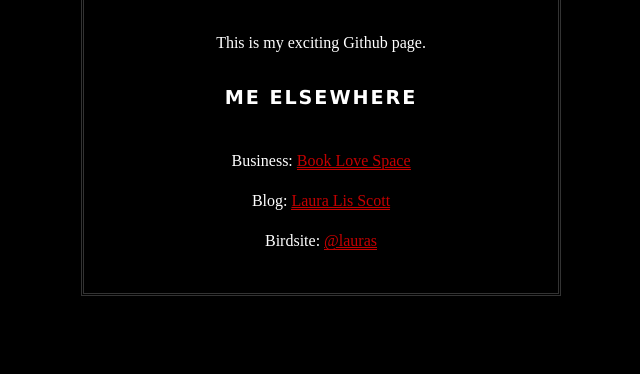
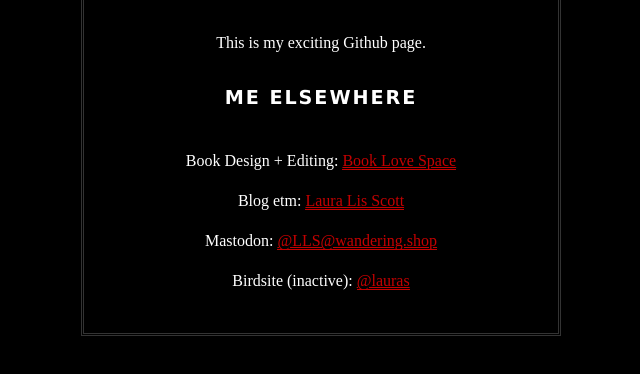
Before and after one commit to lauras/lauras.github.com, a plain HTML site: page index.html in a window 1280 px wide. Shown: the part 308-682 px from the top of the page, without its empty margins (319-959 px from the left). Drawn offline with Linux system fonts and the light colour scheme.

Commit message:
Update index.html
Add masto and rel me

```diff
--- a/index.html
+++ b/index.html
@@ -75,9 +75,10 @@ li {
     <h2 id="meelsewhere">Me elsewhere</h2>
 
     <ul>
-      <li>Business: <a href="https://booklove.space">Book Love Space</a></li>
-      <li>Blog: <a href="https://lauralisscott.com">Laura Lis Scott</a></li>
-      <li>Birdsite: <a href="https://twitter.com/lauras">@lauras</a></li>
+      <li>Book Design + Editing: <a rel="me" href="https://booklove.space">Book Love Space</a></li>
+      <li>Blog etm: <a rel="me" href="https://lauralisscott.com">Laura Lis Scott</a></li>
+      <li>Mastodon: <a rel="me" href="https://wandering.shop/@LLS">@LLS@wandering.shop</a></li>
+      <li>Birdsite (inactive): <a rel="me" href="https://twitter.com/lauras">@lauras</a></li>
     </ul>
   </article>
 </body>
```
